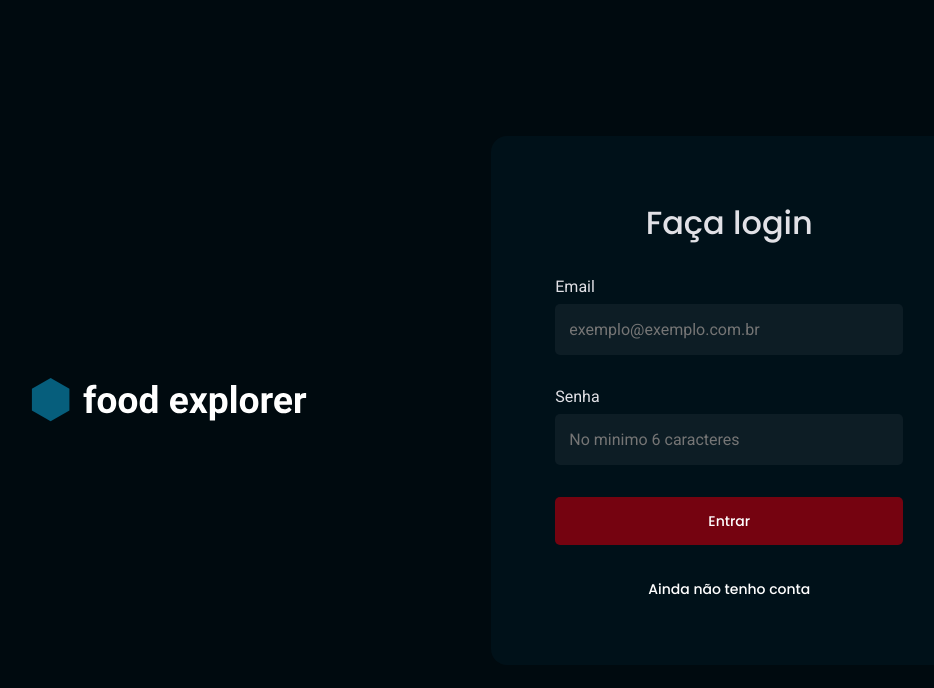
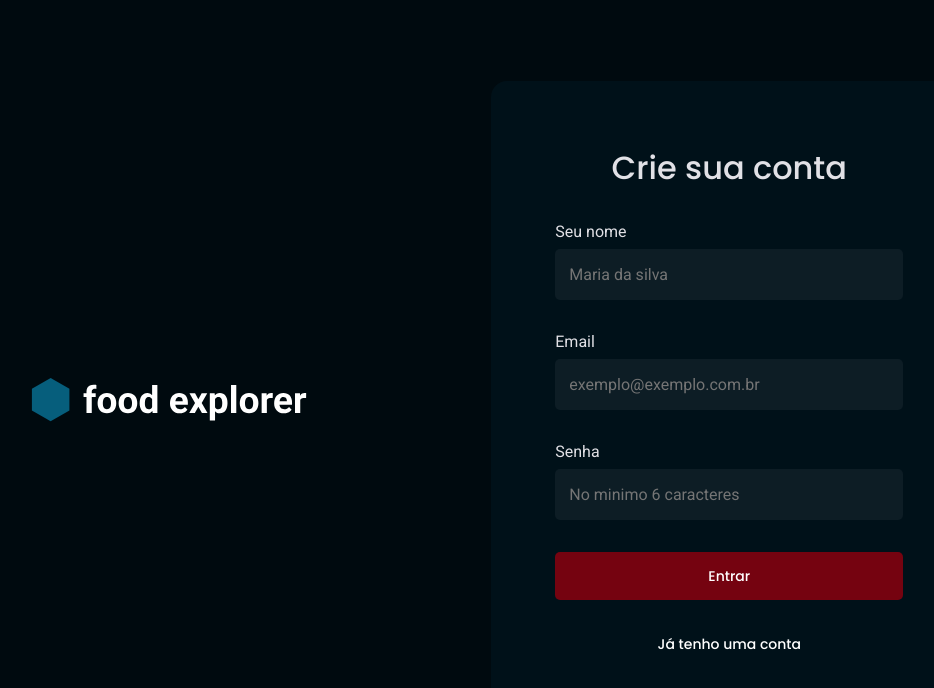
Before and after one commit to joao-milhomem/food-explorer, a React (Vite) app: page / in a window 1280 px wide. Shown: the top 688 px of the page, without its empty margins (142-1076 px from the left). Built offline with nearby package versions, Linux system fonts and the light colour scheme.

Commit message:
Interface SignOut finalizada

```diff
--- /dev/null
+++ b/src/Pages/SignOut/index.jsx
@@ -0,0 +1,43 @@
+import { Container, Form } from "./styles";
+import logo from "../../assets/logo.svg";
+import { Input } from "../../Components/Input";
+import { Button } from "../../Components/Button";
+
+export function SignOut() {
+  return (
+    <Container>
+      <main>
+        <img src={logo} alt="" />
+
+        <Form>
+          <h1>Crie sua conta</h1>
+
+          <Input
+            type="text"
+            inputLabel={"Seu nome"}
+            placeholder="Maria da silva"
+            id={"name"}
+          />
+
+          <Input
+            type="email"
+            inputLabel={"Email"}
+            placeholder="exemplo@exemplo.com.br"
+            id={"email"}
+          />
+
+          <Input
+            type="password"
+            inputLabel={"Senha"}
+            placeholder="No minimo 6 caracteres"
+            id={"password"}
+          />
+
+          <Button>Entrar</Button>
+
+          <a href="">Já tenho uma conta</a>
+        </Form>
+      </main>
+    </Container>
+  );
+}
--- /dev/null
+++ b/src/Pages/SignOut/styles.js
@@ -0,0 +1,73 @@
+import { styled } from "styled-components";
+
+export const Container = styled.div`
+  width: 100%;
+  height: 100vh;
+
+  display: grid;
+  place-items: center;
+
+  main {
+    min-width: 288px;
+    width: 90%;
+    max-width: 540px;
+
+    margin-top: -6vh;
+
+    text-align: center;
+
+    img {
+      margin-bottom: 73px;
+      max-width: 27.9rem;
+    }
+
+    @media (min-width: 769px) {
+      max-width: inherit;
+      margin-top: 0;
+      display: flex;
+      align-items: center;
+      justify-content: space-evenly;
+      gap: 6vw;
+
+      > img {
+        margin-bottom: 0;
+      }
+
+      > form {
+        max-width: 476px;
+        flex-grow: 1;
+        padding: 64px;
+        border-radius: 16px;
+        background-color: ${({ theme }) => theme.COLORS.DARK_700};
+
+        h1 {
+          display: inherit;
+          justify-content: center;
+
+          font-family: Poppins;
+          font-size: 32px;
+          font-weight: 500;
+          line-height: 45px;
+        }
+      }
+    }
+  }
+`;
+
+export const Form = styled.form`
+  display: flex;
+  flex-direction: column;
+  gap: 32px;
+
+  h1 {
+    display: none;
+  }
+
+  > a {
+    font-size: 1.4rem;
+    font-weight: 500;
+    line-height: 2.4rem;
+    text-align: center;
+    margin: auto;
+  }
+`;
--- a/src/main.jsx
+++ b/src/main.jsx
@@ -6,12 +6,13 @@ import { GlobalStyle } from "./styles/global";
 import theme from "./styles/theme";
 
 import { SignIn } from "./Pages/SignIn";
+import { SignOut } from "./Pages/SignOut";
 
 ReactDOM.createRoot(document.getElementById("root")).render(
   <React.StrictMode>
     <ThemeProvider theme={theme}>
       <GlobalStyle />
-      <SignIn />
+      <SignOut />
     </ThemeProvider>
   </React.StrictMode>
 );
```
